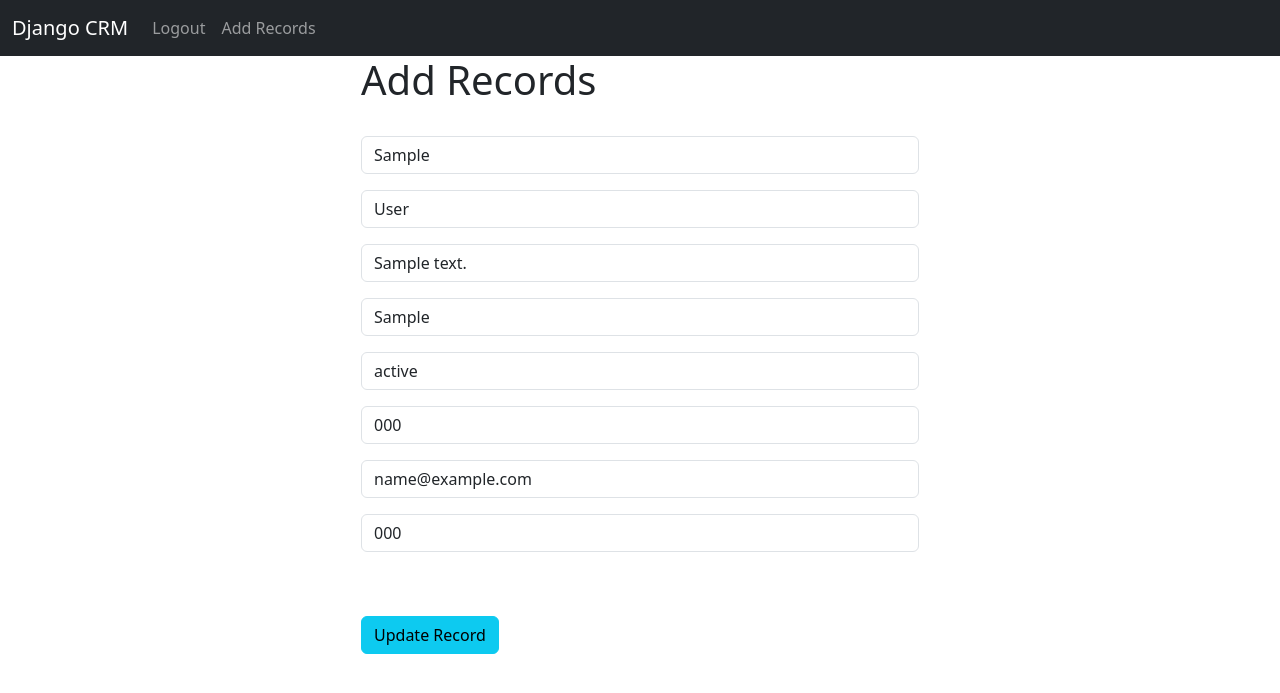
After one commit to Sakaarr/Django-CRM, a Django app: page /update_record/1 in a window 1280 px wide. The commit adds this page. Shown: the top 693 px of the page. Run offline with Django 4.2, Linux system fonts and the light colour scheme; a user stored in the database is signed in; tables that the repository leaves empty hold one stand-in row (values such as "Sample post").

Commit message:
Final Project

```diff
--- a/website/forms.py
+++ b/website/forms.py
@@ -1,6 +1,7 @@
 from django.contrib.auth.forms import UserCreationForm
 from django.contrib.auth.models import User
 from django import forms
+from .models import Record
 class SignUpForm(UserCreationForm):
     email = forms.EmailField(label="",  widget = forms.TextInput(attrs={'class':'form-control' , 'placeholder': 'Email Address'}))
     first_name = forms.CharField(label="", max_length=100, widget = forms.TextInput(attrs={'class':'form-control' , 'placeholder': 'First Name'}))
@@ -27,3 +28,19 @@ class SignUpForm(UserCreationForm):
         self.fields['password2'].widget.attrs['placeholder'] = 'Confirm Password'
         self.fields['password2'].label = ''
         self.fields['password2'].help_text = '<span class="form-text text-muted"><small>Enter the same password as before, for verification.</small></span>'
+
+
+#Add Record Form
+class AddRecordFrom(forms.ModelForm):
+    first_name=forms.CharField(required=True , widget=forms.widgets.TextInput(attrs={"placeholder":"First Name" ,"class":"form-control"}), label="")
+    last_name =forms.CharField(required=True , widget=forms.widgets.TextInput(attrs={"placeholder":"Last Name" ,"class":"form-control"}), label="")
+    email=forms.CharField(required=True , widget=forms.widgets.TextInput(attrs={"placeholder":"Email" ,"class":"form-control"}), label="")
+    phone=forms.CharField(required=True , widget=forms.widgets.TextInput(attrs={"placeholder":"Phone" ,"class":"form-control"}), label="")
+    address=forms.CharField(required=True , widget=forms.widgets.TextInput(attrs={"placeholder":"Address" ,"class":"form-control"}), label="")
+    city=forms.CharField(required=True , widget=forms.widgets.TextInput(attrs={"placeholder":"City" ,"class":"form-control"}), label="")
+    state=forms.CharField(required=True , widget=forms.widgets.TextInput(attrs={"placeholder":"State" ,"class":"form-control"}), label="")
+    zipcode=forms.CharField(required=True , widget=forms.widgets.TextInput(attrs={"placeholder":"Zip Code" ,"class":"form-control"}), label="")
+
+    class Meta:
+        model = Record
+        exclude = ("user",)
--- a/website/templates/navbar.html
+++ b/website/templates/navbar.html
@@ -11,6 +11,9 @@
             <li class="nav-item">
                 <a class="nav-link" href="{% url 'logout' %}">Logout</a>
             </li>
+            <li class="nav-item">
+                <a class="nav-link" href="{% url 'add_record' %}">Add Records</a>
+          </li>
           {% else %}
           <li class="nav-item">
             <a class="nav-link" href="{% url 'register' %}">Register</a>
--- a/website/templates/record.html
+++ b/website/templates/record.html
@@ -19,5 +19,7 @@
 </div>
 <br> <br>
 <a href="{% url 'home' %}" class="btn btn-primary">Back to Home</a>
+<a href="{% url 'update_record' customer_record.id %}" class="btn btn-secondary">Update</a>
 <a href="{% url 'delete_record' customer_record.id %}" class="btn btn-danger">Delete</a>
+
 {% endblock %}
--- /dev/null
+++ b/website/templates/update_record.html
@@ -0,0 +1,16 @@
+{% extends "base.html" %}
+{% block content %}
+
+<div class="col-md-6 offset-md-3">
+    <h1>Add Records</h1>
+
+    <br>
+    <form method="POST">
+        {% csrf_token %}
+        {{form.as_p}}
+        <br><br>
+        <button type="submit" class="btn btn-info">Update Record</button>
+    </form>
+</div>
+
+{% endblock content %}
--- a/website/urls.py
+++ b/website/urls.py
@@ -7,7 +7,9 @@ urlpatterns = [
     # path('login/' , views.login_user , name='login'),
     path('logout/' , views.logout_user , name='logout'),
     path('register/' , views.register_user , name='register'),
+    path('add_record/' , views.add_record , name='add_record'),
     path('record/<int:pk>' , views.customer_record , name='record'),
     path('delete_record/<int:pk>' , views.delete_record , name='delete_record'),
+    path('update_record/<int:pk>' , views.update_record , name='update_record'),
 
 ]
--- a/website/views.py
+++ b/website/views.py
@@ -1,7 +1,7 @@
 from django.shortcuts import render , redirect
 from django.contrib.auth import authenticate , login , logout
 from django.contrib import messages
-from .forms import SignUpForm
+from .forms import SignUpForm ,AddRecordFrom
 from .models import Record
 # Create your views here.
 def home(request):
@@ -63,3 +63,29 @@ def delete_record(request,pk):
     else:
         messages.success(request, "You need to be loggied in to use this feature")
         return redirect('home')
+
+def add_record(request):
+    form =AddRecordFrom(request.POST or None)
+    if request.user.is_authenticated:
+        if request.method=="POST":
+            if form.is_valid():
+                add_record =form.save()
+                messages.success(request , "Record Added")
+                return redirect("home")
+        return render(request , 'add_record.html',{'form':form})
+    else:
+        messages.success(request,"You Must be logged in")
+        return redirect("home")
+
+def update_record(request , pk):
+    if request.user.is_authenticated:
+        current_record = Record.objects.get(id=pk)
+        form =AddRecordFrom(request.POST or None , instance=current_record)
+        if form.is_valid():
+            form.save()
+            messages.success(request , 'Records have been Updated')
+            return redirect('home')
+        return render(request , 'update_record.html',{'form':form})
+    else:
+        messages.success(request , 'You must be logged in to Update')
+        return redirect('home')
```
Also changed, not shown: website/templates/add_record.html (added, +16 -0 lines).
